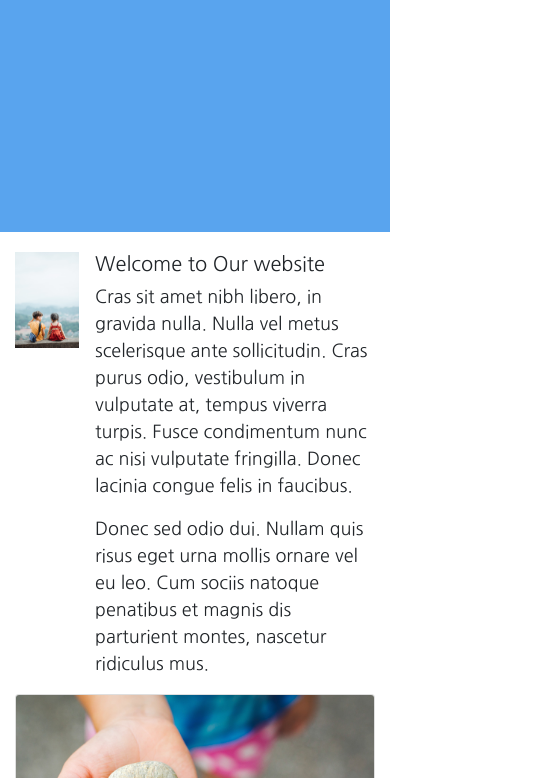
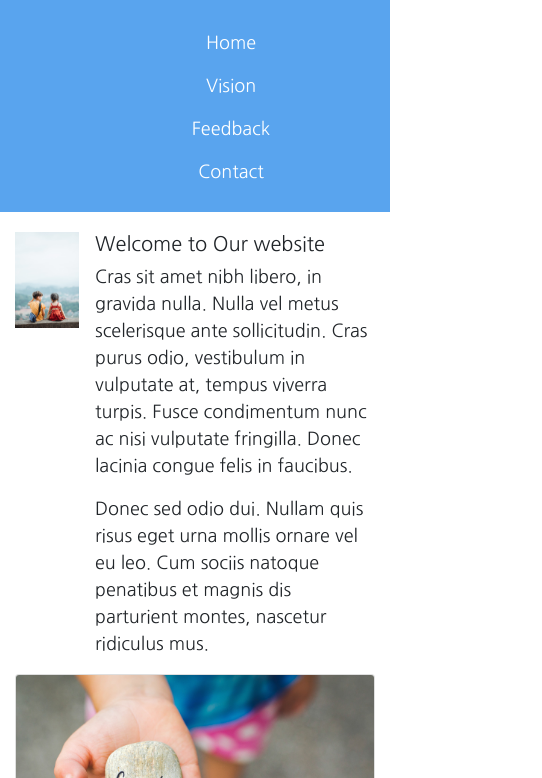
Before and after one commit to Israel2000/sample-homepage, a plain HTML site: page index.html in a window 390 px wide. Both pictures are taken after a click on the button "Toggle navigation". Shown: the part 66-844 px from the top of the page, 542 px wide, since content can reach past the window. Drawn offline with nearby package versions, Linux system fonts and the light colour scheme.

Commit message:
intial time

```diff
--- a/index.html
+++ b/index.html
@@ -27,7 +27,12 @@
         margin-left: 400px;
         padding: 20px;
     }
-
+    @media screen and (max-width: 800px) {
+       .navbar-expand-lg .navbar-collapse {
+           margin-left: 80px;
+           padding: 10px;
+       }
+    }
     </style>
 </head>
 
```
